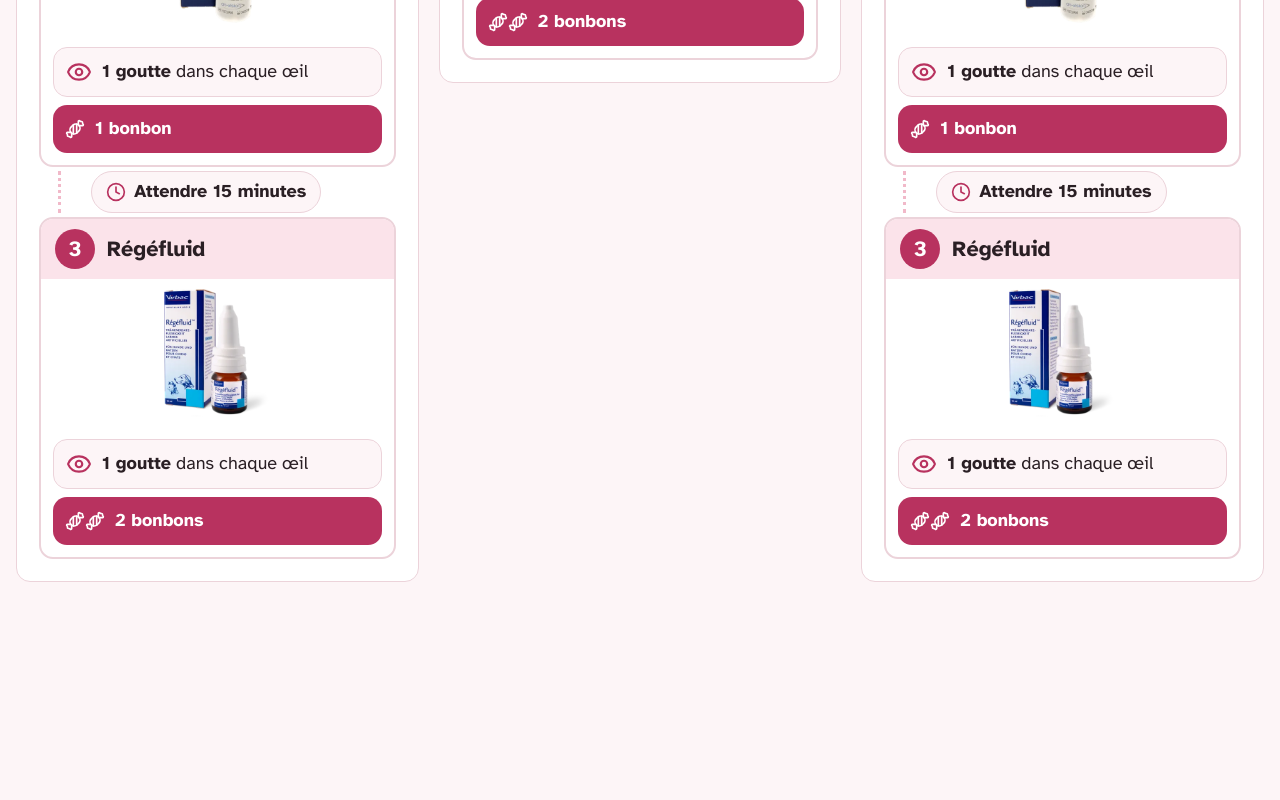
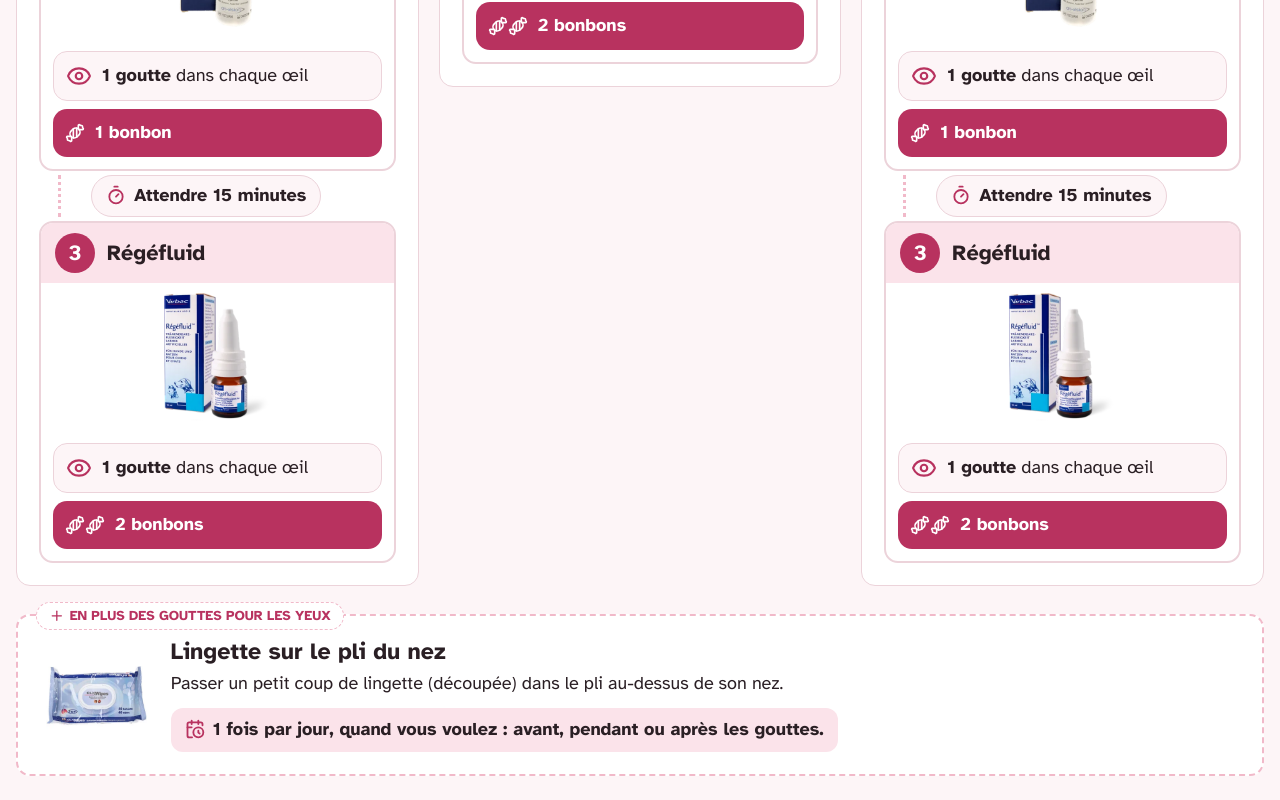
Before and after one commit to LcsGa/mochi-care, a Vue app in the folder apps/website/: page / in a window 1280 px wide. Shown: the part 1977-2777 px from the top of the page. Before the commit the page ends 2583 px from the top, so only its background shows below. Built offline with nearby package versions, Linux system fonts and the light colour scheme.

Commit message:
feat: add the wipe card

```diff
--- a/apps/website/src/features/treatment/TreatmentsCardGroup.vue
+++ b/apps/website/src/features/treatment/TreatmentsCardGroup.vue
@@ -6,6 +6,7 @@ import AnHyProCard from "./cards/AnHyProCard.vue";
 import LacrynetCard from "./cards/LacrynetCard.vue";
 import MaxidrolCard from "./cards/MaxidrolCard.vue";
 import RegefluidCard from "./cards/RegefluidCard.vue";
+import WipeCard from "./WipeCard.vue";
 </script>
 
 <template>
@@ -68,6 +69,8 @@ import RegefluidCard from "./cards/RegefluidCard.vue";
         <li><RegefluidCard /></li>
       </ol>
     </UiCard>
+
+    <WipeCard />
   </div>
 </template>
 
@@ -76,7 +79,8 @@ import RegefluidCard from "./cards/RegefluidCard.vue";
   display: grid;
   align-items: start;
   grid-template-columns: repeat(auto-fit, minmax(min(100%, 400px), 1fr));
-  gap: var(--size-5);
+  column-gap: var(--size-5);
+  row-gap: var(--size-7);
 
   .lacrynet-card {
     margin-block-end: var(--size-3-5);
@@ -90,5 +94,9 @@ import RegefluidCard from "./cards/RegefluidCard.vue";
       counter-increment: step;
     }
   }
+
+  > .wipe-card {
+    grid-column: 1 / -1;
+  }
 }
 </style>
--- /dev/null
+++ b/apps/website/src/features/treatment/WipeCard.vue
@@ -0,0 +1,69 @@
+<script setup lang="ts">
+import { LucideCalendarClock, LucidePlus } from "@lucide/vue";
+import { UiBadge } from "design-system/badge";
+import { UiCard } from "design-system/card";
+import { UiChip } from "design-system/chip";
+import { UiHeading } from "design-system/heading";
+</script>
+
+<template>
+  <UiCard as="article" class="wipe-card" variant="dashed" aria-labelledby="wipe-heading">
+    <UiBadge variant="dashed"><LucidePlus /> En plus des gouttes pour les yeux</UiBadge>
+
+    <div class="img">
+      <img src="@/assets/lingettes.webp" alt="Photo des lingettes" />
+    </div>
+
+    <UiHeading id="wipe-heading">Lingette sur le pli du nez</UiHeading>
+
+    <p>Passer un petit coup de lingette (découpée) dans le pli au-dessus de son nez.</p>
+
+    <UiChip>
+      <LucideCalendarClock /> 1 fois par jour, quand vous voulez : avant, pendant ou après les
+      gouttes.
+    </UiChip>
+  </UiCard>
+</template>
+
+<style>
+.wipe-card {
+  position: relative;
+  overflow: visible;
+  container-type: inline-size;
+  border-color: var(--color-pink-mid);
+
+  > .content {
+    display: grid;
+    grid-template-columns: auto 1fr;
+    align-items: center;
+    column-gap: var(--size-4-5);
+
+    @container (inline-size <= 540px) {
+      grid-template-columns: auto;
+
+      > .ui-heading {
+        margin-block-start: var(--size-3);
+      }
+    }
+
+    > .ui-badge {
+      position: absolute;
+      inset-block-start: calc(-1 * var(--size-3-5));
+      inset-inline-start: var(--size-4-5);
+    }
+
+    > .img {
+      grid-row: 1 / span 3;
+    }
+
+    > p {
+      margin-block-start: var(--size-1);
+    }
+
+    > .ui-chip {
+      justify-self: start;
+      margin-block-start: var(--size-2-5);
+    }
+  }
+}
+</style>
--- a/apps/website/src/features/treatment/cards/chips/TimerChip.vue
+++ b/apps/website/src/features/treatment/cards/chips/TimerChip.vue
@@ -1,5 +1,5 @@
 <script setup lang="ts">
-import { LucideClock } from "@lucide/vue";
+import { LucideTimer } from "@lucide/vue";
 import { UiChip } from "design-system/chip";
 
 const { duration } = defineProps<{ duration: number }>();
@@ -9,8 +9,8 @@ const { duration } = defineProps<{ duration: number }>();
   <div class="timer-chip">
     <div class="line"></div>
 
-    <UiChip>
-      <LucideClock />
+    <UiChip shape="pill">
+      <LucideTimer />
       <strong>Attendre {{ duration }} minutes</strong>
     </UiChip>
   </div>
--- a/packages/design-system/src/card/UiCard.vue
+++ b/packages/design-system/src/card/UiCard.vue
@@ -37,6 +37,7 @@ const { as = "div", variant = "outlined" } = defineProps<{
 
   &:where(.dashed) {
     border-style: dashed;
+    border-width: var(--size-0-5);
   }
 
   &:where(.tonal) {
--- a/packages/design-system/src/chip/UiChip.vue
+++ b/packages/design-system/src/chip/UiChip.vue
@@ -2,7 +2,7 @@
 import { UiCard } from "design-system/card";
 import { computed } from "vue";
 
-const { shape = "pill" } = defineProps<{ shape?: "pill" | "tile" }>();
+const { shape = "tile" } = defineProps<{ shape?: "pill" | "tile" }>();
 
 const variant = computed(() => (shape === "pill" ? "outlined" : "tonal"));
 </script>
@@ -16,26 +16,33 @@ const variant = computed(() => (shape === "pill" ? "outlined" : "tonal"));
 <style>
 .ui-chip {
   display: inline-block;
-  border-radius: var(--radius-pill);
 
   > .content {
     display: flex;
-    align-items: center;
+    align-items: start;
     gap: var(--size-2);
     padding: var(--ui-chip-padding);
     font-weight: 700;
-  }
 
-  &.pill {
-    background: var(--color-bg);
-    --ui-chip-padding: var(--size-1-5) var(--size-3-5);
-
-    > .content > .lucide {
+    > .lucide {
+      margin-block-start: var(--size-0-75);
       flex-shrink: 0;
       color: var(--color-pink);
       inline-size: var(--size-5);
       block-size: var(--size-5);
+      stroke-width: 2.2;
     }
+  }
+
+  &.pill {
+    border-radius: var(--radius-pill);
+    background: var(--color-bg);
+    --ui-chip-padding: var(--size-1-5) var(--size-3-5);
+  }
+
+  &.tile {
+    border-radius: var(--radius-lg);
+    --ui-chip-padding: var(--size-2) var(--size-3-5);
   }
 }
 </style>
--- a/packages/design-system/src/styles/sizes.css
+++ b/packages/design-system/src/styles/sizes.css
@@ -11,7 +11,7 @@
   --size-3: 12px;
   --size-3-5: 14px;
   --size-4: 16px;
-  --size-4-5: 16px;
+  --size-4-5: 18px;
   --size-5: 20px;
   --size-5-5: 22px;
   --size-6: 24px;
```
Also changed, not shown: apps/website/src/assets/lingettes.webp (added).
